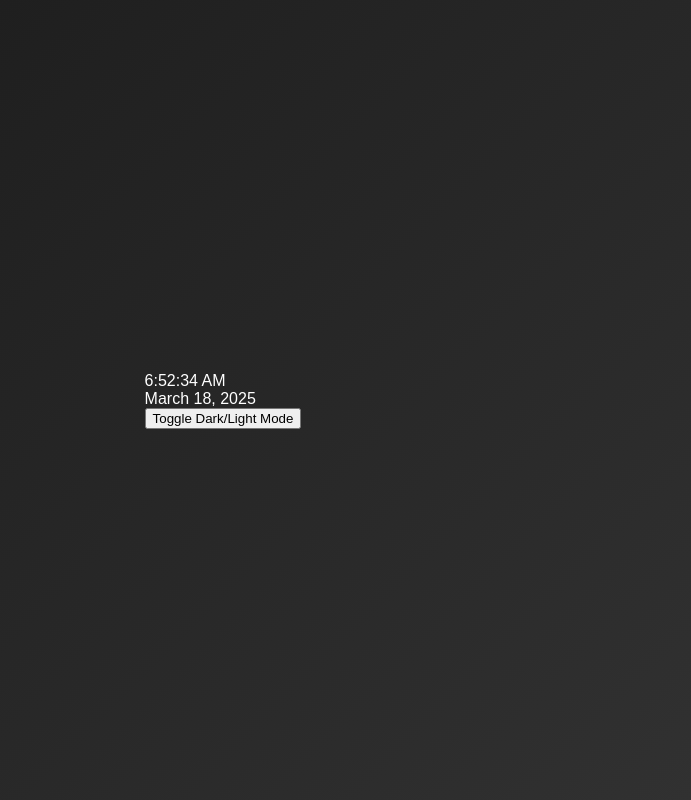
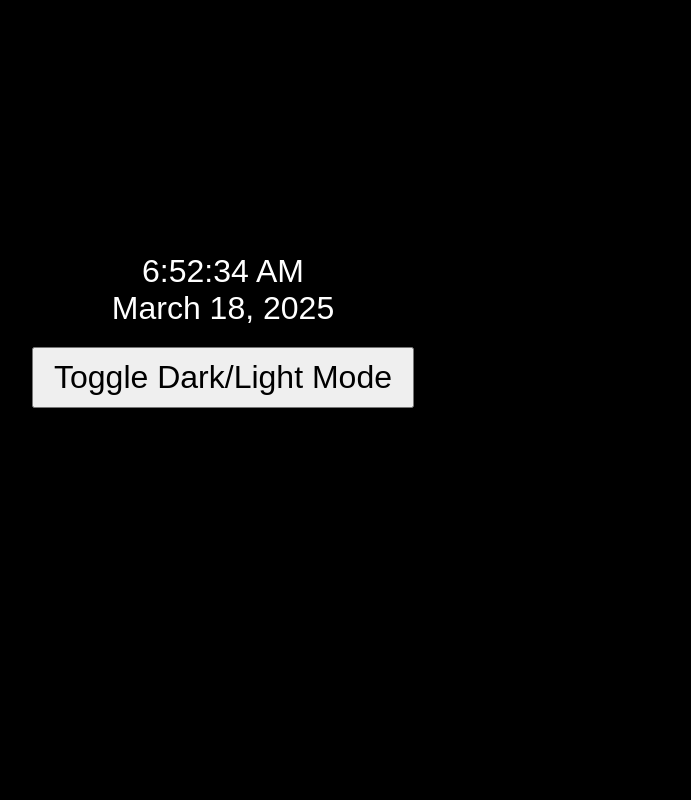
Before and after one commit to Arundeepyt/digitalcloc, a plain HTML site: page Index.html in a window 1280 px wide. Both pictures are taken after a click on the button "Toggle Dark/Light Mode". Shown: the whole page, without its empty margins (417-1108 px from the left). Drawn offline with Linux system fonts and the light colour scheme.

Commit message:
Update style.css

```diff
--- a/style.css
+++ b/style.css
@@ -1,25 +1,24 @@
 body {
-    display: flex;
-    justify-content: center;
-    align-items: center;
-    height: 100vh;
-    background: linear-gradient(135deg, #1a1a1a, #333);
-    color: white;
-    font-family: 'Poppins', sans-serif;
-    margin: 0;
+    font-family: Arial, sans-serif;
+    text-align: center;
+    background-color: white;
+    color: black;
+    transition: background-color 0.5s, color 0.5s;
 }
 
-.clock-container {
-    text-align: center;
-    padding: 20px;
-    background: rgba(255, 255, 255, 0.1);
-    border-radius: 15px;
-    box-shadow: 0 10px 30px rgba(0, 0, 0, 0.3);
+.container {
+    margin-top: 20%;
+    font-size: 2em;
 }
 
-.clock {
-    font-size: 4rem;
-    font-weight: 600;
-    letter-spacing: 2px;
-    text-shadow: 0 0 10px rgba(255, 255, 255, 0.5);
+.dark-mode {
+    background-color: black;
+    color: white;
 }
+
+button {
+    margin-top: 20px;
+    padding: 10px 20px;
+    font-size: 1em;
+    cursor: pointer;
+}
```
